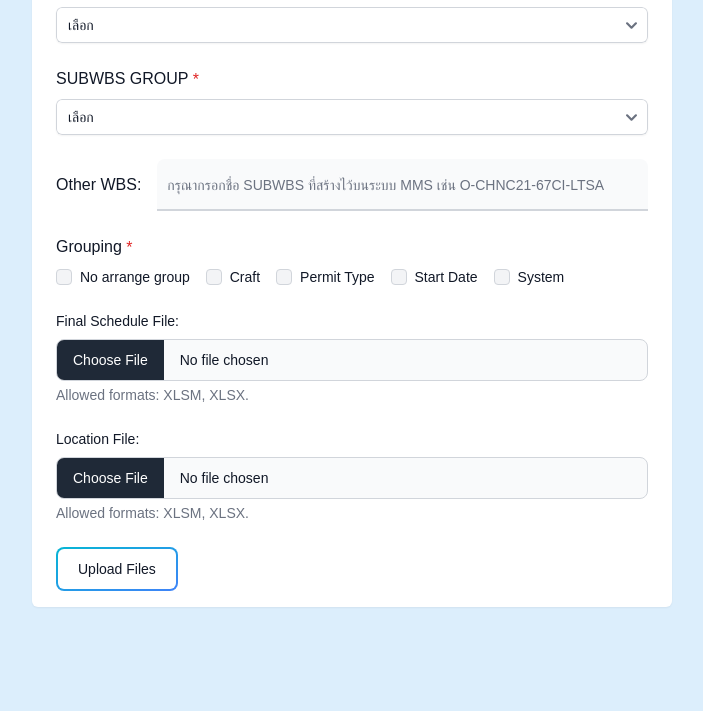
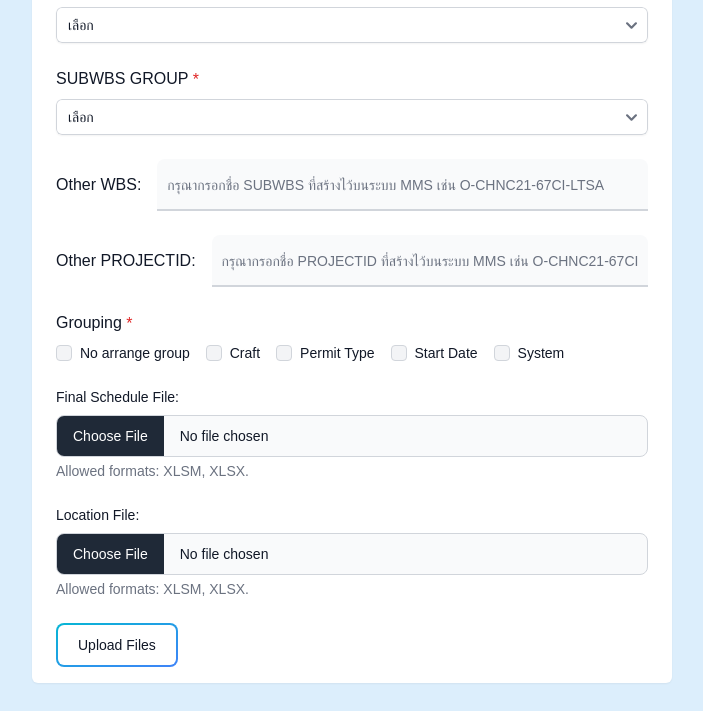
Before and after one commit to naravid19/maximo_project, a Django app: page / in a window 1280 px wide. Shown: the part 1247-1958 px from the top of the page, without its empty margins (288-991 px from the left). Before the commit the page ends 1854 px from the top, so only its background shows below. Run offline with Django 5.2, Linux system fonts and the light colour scheme; data that the repository does not hold is empty; some libraries are stand-ins or nearby versions; some web fonts are replaced.

Commit message:
Add Other PROJECTID
- เมื่อ SUBWBS เป็น "อื่นๆ" เเล้วสามารถกรอกข้อมูล PROJECTID ได้ที่ Other PROJECTID
- Update JavaScript
- Update forms.py
- Update views.py

```diff
--- a/maximo_app/forms.py
+++ b/maximo_app/forms.py
@@ -112,6 +112,11 @@ class UploadFileForm(forms.Form):
         required=False,
         widget=forms.TextInput(attrs={'id': 'other_wbs', 'disabled': 'true'}),
     )
+    projectid_other = forms.CharField(
+        label='Other PROJECTID',
+        required=False,
+        widget=forms.TextInput(attrs={'id': 'other_projectid', 'disabled': 'true'}),
+    )
 
     selected_order = forms.CharField(required=True, widget=forms.HiddenInput())
 
@@ -193,6 +198,7 @@ class UploadFileForm(forms.Form):
         cleaned_data = super().clean()
         wbs = cleaned_data.get('wbs')
         wbs_other = cleaned_data.get('wbs_other')
+        projectid_other = cleaned_data.get('projectid_other')
         cleaned_data['selected_order'] = self.clean_selected_order()
 
         required_file_fields = ['schedule_file', 'location_file']
@@ -235,7 +241,10 @@ class UploadFileForm(forms.Form):
             if not cleaned_data.get(field):
                 self.add_error(field, f'กรุณาเลือก {field_label}')
 
-        if wbs and wbs.wbs_code == 'อื่นๆ' and not wbs_other:
-            self.add_error('wbs_other', 'กรุณากรอกข้อมูลในฟิลด์ "Other WBS" เนื่องจากคุณเลือก "อื่นๆ"')
+        if wbs and wbs.wbs_code == 'อื่นๆ':
+            if not wbs_other:
+                self.add_error('wbs_other', 'กรุณากรอกข้อมูลในฟิลด์ "Other WBS" เนื่องจากคุณเลือก "อื่นๆ"')
+            if not projectid_other:
+                self.add_error('projectid_other', 'กรุณากรอกข้อมูลในฟิลด์ "Other PROJECTID" เนื่องจากคุณเลือก "อื่นๆ"')
 
         return cleaned_data
--- a/maximo_app/templates/maximo_app/upload.html
+++ b/maximo_app/templates/maximo_app/upload.html
@@ -579,12 +579,48 @@
                         </div>
                     </div>
                 </div>
+
+                <div class="sm:col-span-3">
+                    <div class="flex items-center space-x-4 ">
+                        <label for="projectid_other" class="block text-base font-medium leading-6 text-gray-900">
+                            {{ form.projectid_other.label }}:
+                            {% if form.projectid_other.field.required %}
+                                <span class="text-base font-normal text-red-600" style="position: relative; top: 1px;">*</span>
+                            {% endif %}
+                        </label>
+                        <div class="relative flex items-center flex-1" id="other_projectid_container">
+                            <span id="other_projectid_signal" class="absolute hidden w-3 h-3 bg-green-500 rounded-full shadow-md top-3 right-3"></span>
+                            <input type="text" id="other_projectid" name="projectid_other" class="block rounded-t-lg px-2.5 pb-2.5 pt-5 w-full text-sm text-gray-900 bg-gray-50 dark:bg-gray-700 border-0 border-b-2 border-gray-300 dark:border-gray-600 appearance-none dark:text-white dark:focus:border-green-500 focus:outline-none focus:ring-0 focus:border-green-600 peer" placeholder="" disabled />
+                            <label id="label_other_projectid" for="other_projectid" class="absolute text-sm text-gray-500 dark:text-gray-400 duration-300 transform -translate-y-4 scale-75 top-4 z-10 origin-[0] start-2.5 peer-focus:text-green-600 peer-focus:dark:text-green-500 peer-placeholder-shown:scale-100 peer-placeholder-shown:translate-y-0 peer-focus:scale-75 peer-focus:-translate-y-4">กรุณากรอกชื่อ PROJECTID ที่สร้างไว้บนระบบ MMS เช่น O-CHNC21-67CI</label>
+
+                            {% if form.projectid_other.errors %}
+                            <div class="flex items-center p-4 mt-2 text-sm text-red-800 border border-red-300 rounded-lg bg-red-50" role="alert">
+                                <svg class="flex-shrink-0 inline w-4 h-4 me-3" aria-hidden="true" xmlns="http://www.w3.org/2000/svg" fill="currentColor" viewBox="0 0 20 20">
+                                    <path d="M10 .5a9.5 9.5 0 1 0 9.5 9.5A9.51 9.51 0 0 0 10 .5ZM9.5 4a1.5 1.5 0 1 1 0 3 1.5 1.5 0 0 1 0-3ZM12 15H8a1 1 0 0 1 0-2h1v-3H8a1 1 0 0 1 0-2h2a1 1 0 0 1 1 1v4h1a1 1 0 0 1 0 2Z"/>
+                                </svg>
+                                <span class="sr-only">Error</span>
+                                <div>
+                                    <span class="font-medium">Error:</span>
+                                    {% for error in form.projectid_other.errors %}
+                                        {{ error }}
+                                    {% endfor %}
+                                </div>
+                            </div>
+                            {% endif %}
+                        </div>
+                    </div>
+                </div>
+
                 <script>
                     document.addEventListener('DOMContentLoaded', function () {
                         const wbsField = document.getElementById('id_wbs');
                         const otherWbsInput = document.getElementById('other_wbs');
                         const labelOtherWbs = document.getElementById('label_other_wbs');
                         const otherWbsSignal = document.getElementById('other_wbs_signal');  // สัญญาณสีเขียว
+
+                        const otherProjectIdInput = document.getElementById('other_projectid');
+                        const labelOtherProjectId = document.getElementById('label_other_projectid');
+                        const otherProjectIdSignal = document.getElementById('other_projectid_signal');
 
                         function toggleOtherWbsField() {
                             if (wbsField.value === '6') {
@@ -593,6 +629,12 @@
                                 otherWbsInput.style.borderBottomColor = '#16a34a';  // เปลี่ยนสีขอบของ input เป็นสีเขียว
                                 labelOtherWbs.style.color = '#16a34a';  // เปลี่ยนสีข้อความ label เป็นสีเขียว
                                 otherWbsSignal.classList.remove('hidden');  // แสดงสัญญาณ
+
+                                otherProjectIdInput.disabled = false;
+                                otherProjectIdInput.placeholder = '';
+                                otherProjectIdInput.style.borderBottomColor = '#16a34a';
+                                labelOtherProjectId.style.color = '#16a34a';
+                                otherProjectIdSignal.classList.remove('hidden');
                             } else {
                                 otherWbsInput.disabled = true;
                                 otherWbsInput.placeholder = '';
@@ -600,6 +642,13 @@
                                 otherWbsInput.value = '';  // ล้างค่าที่กรอก
                                 labelOtherWbs.style.color = '';  // รีเซ็ตสี label กลับเป็นค่าเริ่มต้น
                                 otherWbsSignal.classList.add('hidden');  // ซ่อนสัญญาณ
+
+                                otherProjectIdInput.disabled = true;
+                                otherProjectIdInput.placeholder = '';
+                                otherProjectIdInput.style.borderBottomColor = '';
+                                otherProjectIdInput.value = '';
+                                labelOtherProjectId.style.color = '';
+                                otherProjectIdSignal.classList.add('hidden');
                             }
                         }
 
@@ -1058,6 +1107,7 @@
             const acttypeField = document.getElementById('id_acttype');
             const wbsField = document.getElementById('id_wbs');
             const wbsOtherField = document.getElementById('other_wbs');
+            const projectidOtherField = document.getElementById('other_projectid');
             const scheduleFileField = document.getElementById('id_schedule_file');
             const locationFileField = document.getElementById('id_location_file');
             const groupingOptionsField = document.querySelectorAll('input[name="grouping_options"]:checked');
@@ -1074,6 +1124,7 @@
             const acttypeFieldContainer = acttypeField.closest('.sm\\:col-span-3');
             const wbsFieldContainer = wbsField.closest('.sm\\:col-span-3');
             const wbsOtherFieldContainer = wbsOtherField.closest('.sm\\:col-span-3');
+            const projectidOtherFieldContainer = projectidOtherField.closest('.sm\\:col-span-3');
             const scheduleFileFieldContainer = scheduleFileField.closest('.sm\\:col-span-3');
             const locationFileFieldContainer = locationFileField.closest('.sm\\:col-span-3');
             const groupingOptionsFieldContainer = document.querySelector('input[name="grouping_options"]').closest('.flex.flex-wrap');
@@ -1083,8 +1134,8 @@
                 yearFieldContainer, frequencyFieldContainer, plantTypeFieldContainer,
                 siteFieldContainer, childSiteFieldContainer, unitFieldContainer,
                 wostatusFieldContainer, workTypeFieldContainer, acttypeFieldContainer,
-                wbsFieldContainer, wbsOtherFieldContainer, scheduleFileFieldContainer,
-                locationFileFieldContainer, groupingOptionsFieldContainer
+                wbsFieldContainer, wbsOtherFieldContainer, projectidOtherFieldContainer,
+                scheduleFileFieldContainer, locationFileFieldContainer, groupingOptionsFieldContainer
             ];
 
             existingFields.forEach(fieldContainer => {
@@ -1121,10 +1172,17 @@
             });
 
             // ตรวจสอบเงื่อนไขฟิลด์ wbs "other"
-            if (wbsField.value === '6' && wbsOtherField.value === '') {
-                hasError = true;
-                event.preventDefault();
-                showError(wbsOtherFieldContainer, 'กรุณากรอกข้อมูลในฟิลด์ "Other WBS"');
+            if (wbsField.value === '6') {
+                if (wbsOtherField.value === '') {
+                    hasError = true;
+                    event.preventDefault();
+                    showError(wbsOtherFieldContainer, 'กรุณากรอกข้อมูลในฟิลด์ "Other WBS"');
+                }
+                if (projectidOtherField.value === '') {
+                    hasError = true;
+                    event.preventDefault();
+                    showError(projectidOtherFieldContainer, 'กรุณากรอกข้อมูลในฟิลด์ "Other PROJECTID"');
+                }
             }
 
             // ตรวจสอบการเลือก grouping options
--- a/maximo_app/views.py
+++ b/maximo_app/views.py
@@ -102,6 +102,7 @@ def index(request):
             acttype = form.cleaned_data.get('acttype')
             wbs = form.cleaned_data.get('wbs')
             wbs_other = form.cleaned_data.get('wbs_other') if wbs.wbs_code == 'อื่นๆ' else None
+            projectid_other = form.cleaned_data.get('projectid_other') if wbs.wbs_code == 'อื่นๆ' else None
             selected_order = form.cleaned_data.get('selected_order', [])
             log_params = []
             log_error = []
@@ -211,7 +212,7 @@ def index(request):
                     egwbs = f"{egprojectid}-{wbs.wbs_code}" # 'O-SRDH02-67MI-WO'
                 elif wbs.wbs_code == 'อื่นๆ' and wbs_other:
                     egwbs = wbs_other
-                    egprojectid = wbs_other
+                    egprojectid = projectid_other
                 else:
                     egwbs = ''
                     egprojectid = ''
```
Also changed, not shown: 1 other file.
